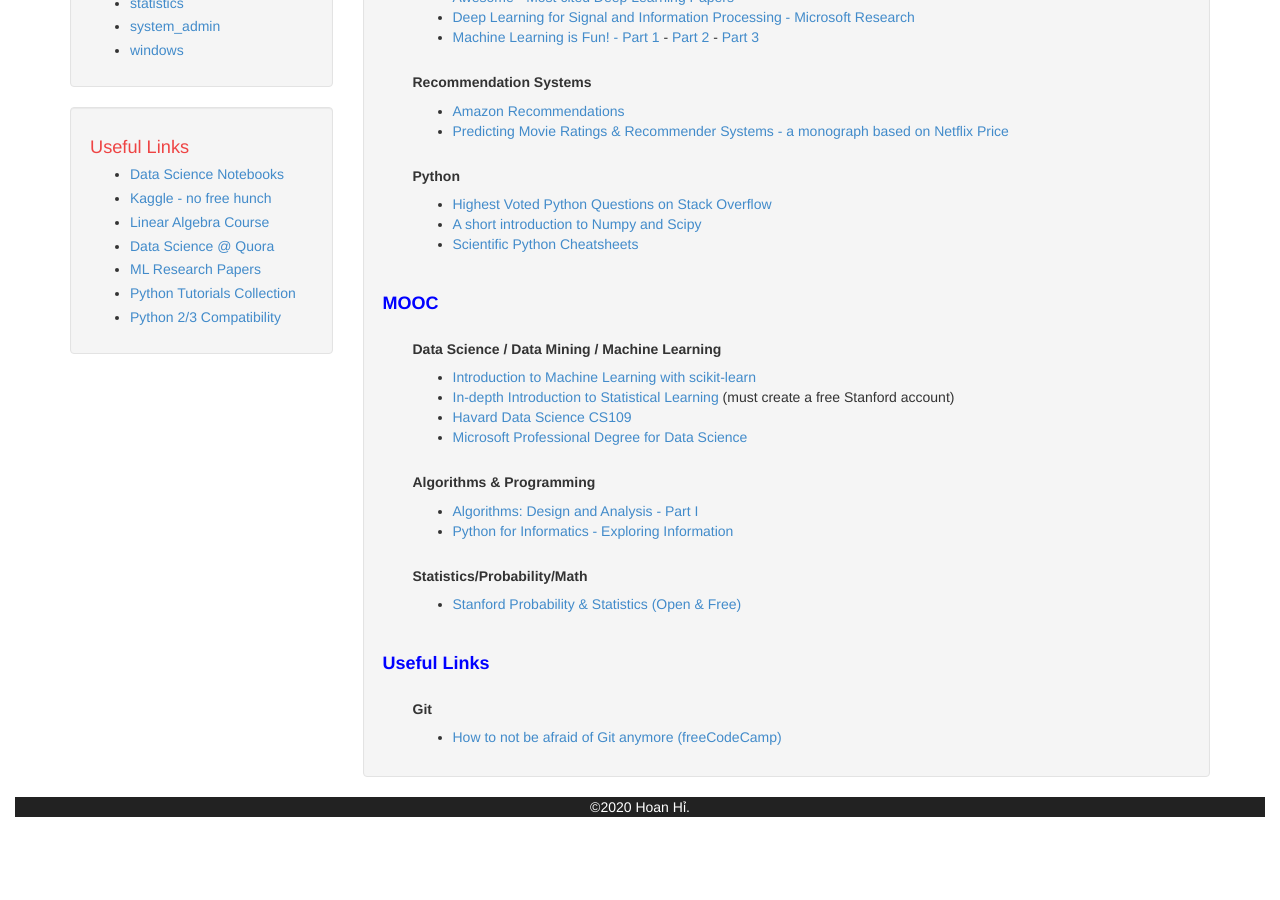
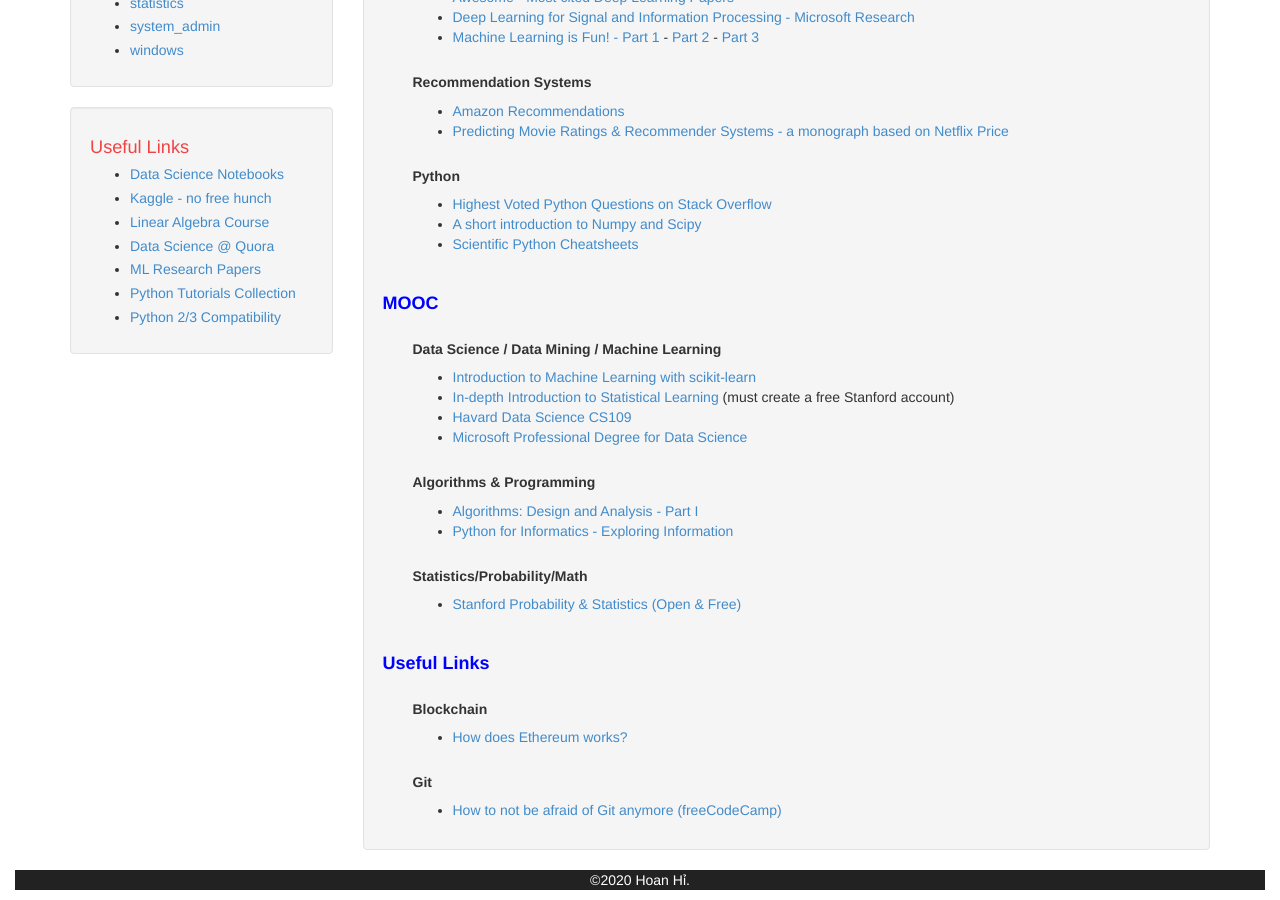
Before and after one commit to hoanvu/hoanvu.github.io, a Jekyll site: the page built from resources.html, in a window 1280 px wide and 900 px high, scrolled down 869 px. Built offline with Jekyll 4.4.1, drawn with Linux system fonts in a browser that asks for light colours; before the commit the page ends 1696 px from its top, so only the background shows below that.

Commit message:
first commit after quite long time

```diff
--- a/resources.html
+++ b/resources.html
@@ -6,6 +6,7 @@
     <!--<h1>Good Reads and Free Books</h1>-->
     <!--<br>-->
     <h4 class="resources-title">Free Books</h4>
+
     <div class="indented">
         <h5><strong>Data Science / Data Mining / Machine Learning</strong></h5>
         <ul>
@@ -104,6 +105,14 @@
 
     <br>
     <h4 class="resources-title">Useful Links</h4>
+
+    <div class="indented">
+        <h5><strong>Blockchain</strong></h5>
+        <ul>
+            <li><a href="https://medium.com/@preethikasireddy/how-does-ethereum-work-anyway-22d1df506369" target="_blank">How does Ethereum works?</a></li>
+        </ul>
+    </div>
+
     <div class="indented">
         <h5><strong>Git</strong></h5>
         <ul>
```
